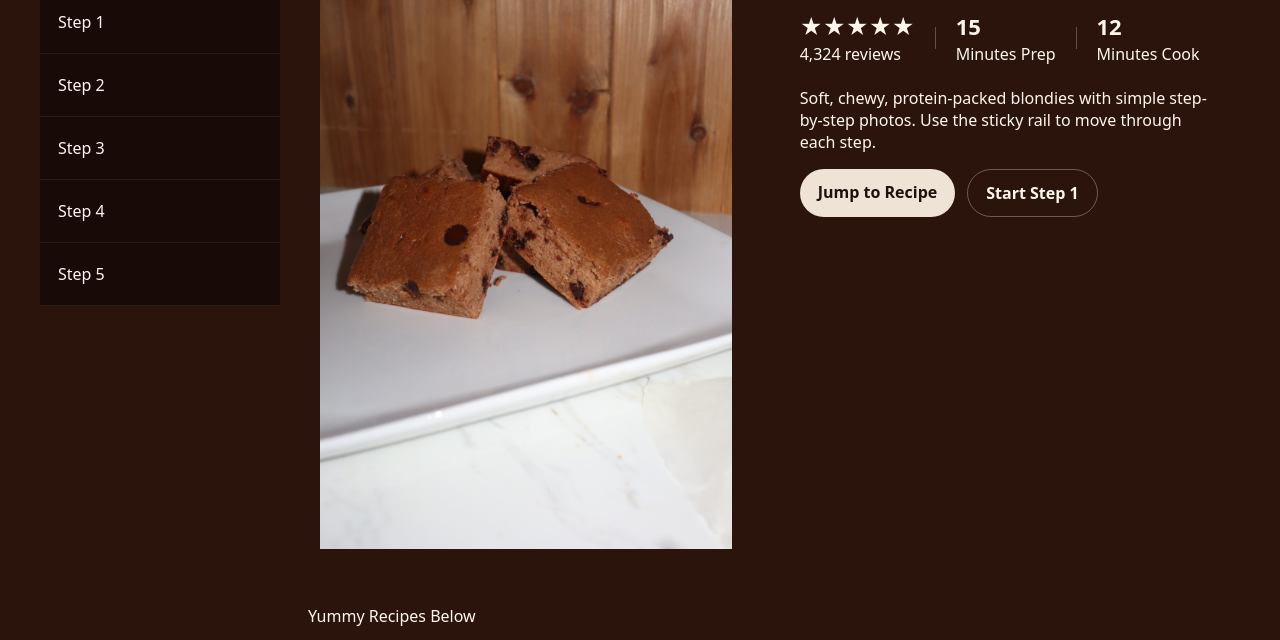
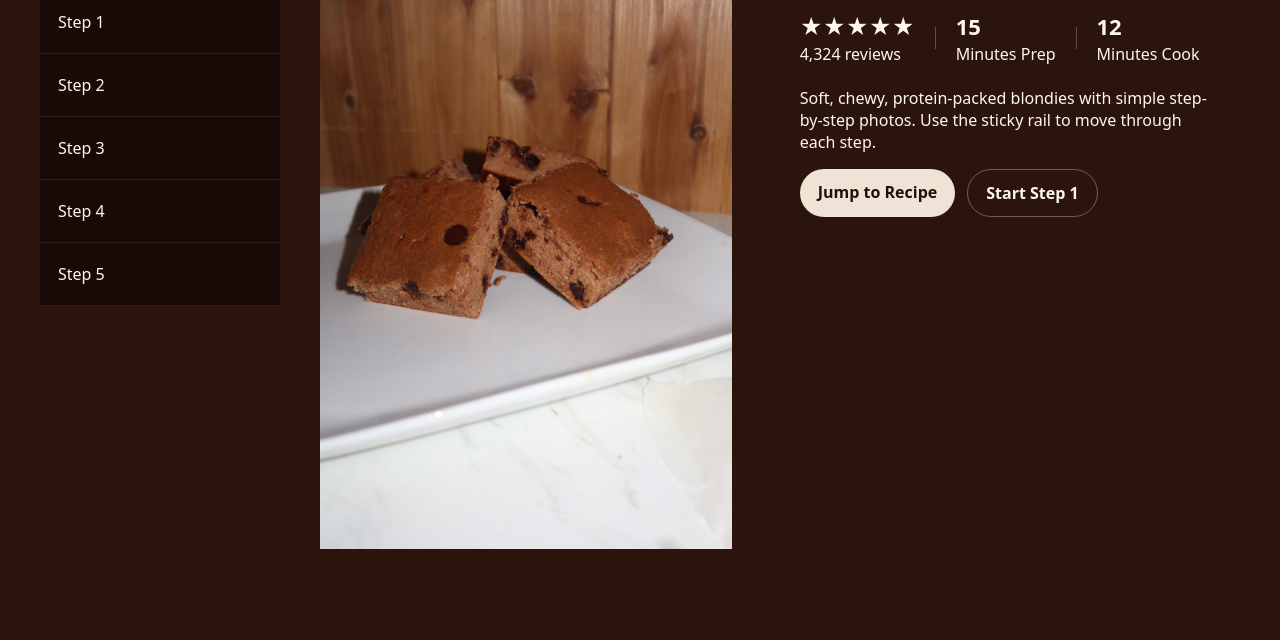
Before and after one commit to abigailreckard/abigailreckard.github.io, a plain HTML site: page projects/project2 /index.html in a window 1280 px wide. Shown: the part 136-776 px from the top of the page. Drawn offline with Linux system fonts and the light colour scheme.

Commit message:
commit
commit

```diff
--- a/projects/project2 /index.html
+++ b/projects/project2 /index.html
@@ -190,7 +190,7 @@
     </div>
 
     <div class="content">
-      <p>Yummy Recipes Below</p>
+      <p></p>
       <div class="spacer"></div>
     </div>
   </article>
```
